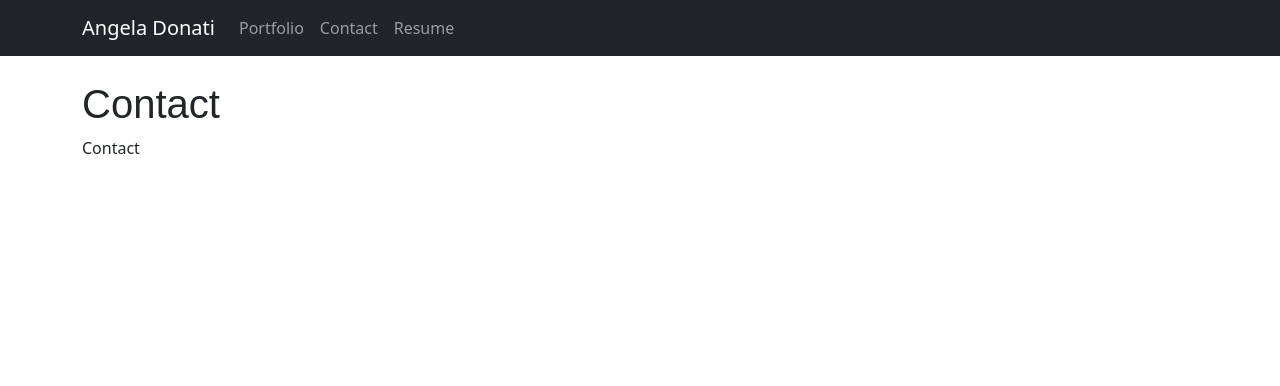
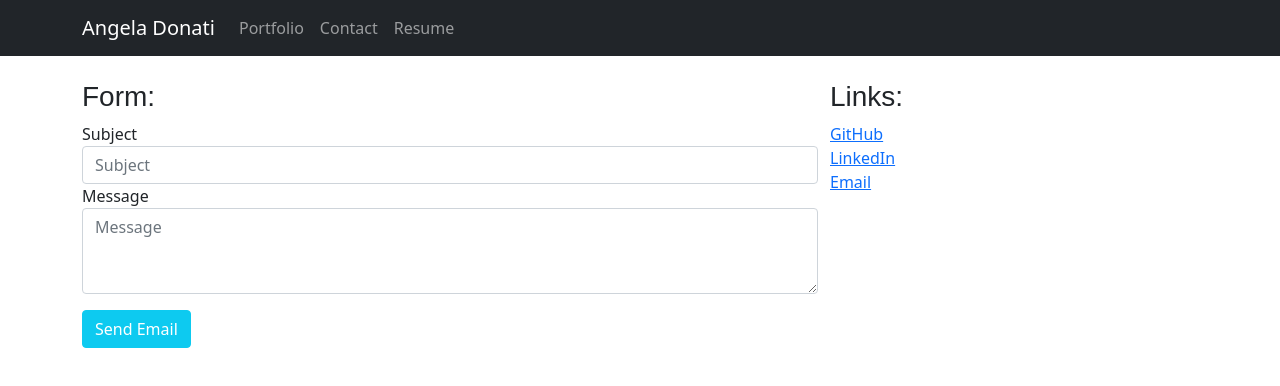
Before and after one commit to a-donati/react-portfolio, a React (Create React App) app: page /Contact in a window 1280 px wide. Shown: the top 386 px of the page. Built offline with nearby package versions, Linux system fonts and the light colour scheme; the HTML template or start-up script is replaced by a standard one.

Commit message:
update contact component

```diff
--- a/src/components/Contact/Contact.jsx
+++ b/src/components/Contact/Contact.jsx
@@ -2,24 +2,97 @@ import React, { useState } from 'react';
 import './Contact.css';
 
 
+const Contact = () => {
+    const [formData, setFormData] = useState({ subject: "", message: "" });
+    const title = "Contact Me";
 
-// const contact = () => {
-//     const [formData, setFormData] = useState({ subject: "", message: "" });
-//     const title = "Contact";
+    const handleSubmit = (e) => {
+      e.preventDefault();
+      console.log("clicked submit");
+      if(!formData.subject || !formData.message) {
+          document.getElementById("contact-warning").classList.remove("d-none");
+      } else {
+        //   TODO: set timeout
+          document.getElementById("contact-warning").classList.add("d-none");
+          const url=`mailto:angeladonati93@gmail.com?subject=${formData.subject}&body=${formData.message}`
+          window.open(url);
+      }
+    };
+  return(
+      <div className="row">
+        <div className="col-8">
+          <form className="ml-1" id="contact-form" onSubmit={handleSubmit}>
+            <h3>Form:</h3>
+            <div className="form-group">
+              <label htmlFor="subject-input">Subject</label>
+              <input
+                type="text"
+                className="form-control"
+                id="subject-input"
+                placeholder="Subject"
+                name="subject"
+                value={formData.subject}
+                onChange={(e) => {
+                  setFormData({ ...formData, subject: e.target.value });
+                }}
+              />
+            </div>
+            <div className="form-group">
+              <label htmlFor="message-input">Message</label>
+              <textarea
+                className="form-control"
+                id="message-input"
+                rows="3"
+                placeholder="Message"
+                name="message"
+                value={formData.message}
+                onChange={(e) => {
+                  setFormData({ ...formData, message: e.target.value });
+                }}
+              ></textarea>
+            </div>
+            <p className="d-none ml-1" id="contact-warning">
+              I need both fields filled out before you can send me an email!
+            </p>
+            <button
+              className="btn btn-primary bg-info rounded border-info ml-1 mt-3 mb-3"
+              type="submit"
+              id="email-button"
+            >
+              Send Email
+            </button>
+          </form>
+        </div>
+        <div className="col-4 p-0">
+          <h3>Links:</h3>
+          <a href="https://github.com/a-donati" target="_blank">
+            <i className="fab fa-github-square mr-2"></i>GitHub
+          </a>
+          <br />
+          <a href="https://www.linkedin.com/in/angeladonati" target="_blank">
+            <i className="fab fa-linkedin mr-2"></i>LinkedIn
+          </a>
+          <br />
+          <a href="mailto:angeladonati93@gmail.com" target="_blank">
+            <i className="far fa-envelope mr-2"></i>
+            Email
+          </a>
+        </div>
+      </div>
+  )
+            }
 
-//     const handleSubmit = (e) => {
-//         e.preventDefault();
-//         console.log('submit');
-//     }
+
+  export default Contact;
+
+
+// export default function Contact() {
+//     return (
+//         <div>
+//             <h1>Contact</h1>
+//             <p>
+//                 Contact
+//             </p>
+//         </div>
+//     );
 // }
-
-export default function Contact() {
-    return (
-        <div>
-            <h1>Contact</h1>
-            <p>
-                Contact
-            </p>
-        </div>
-    );
-}
```
